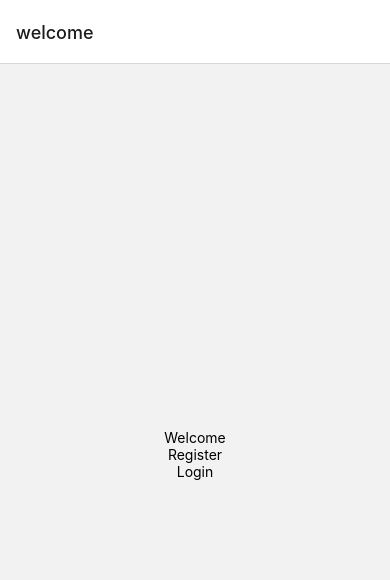
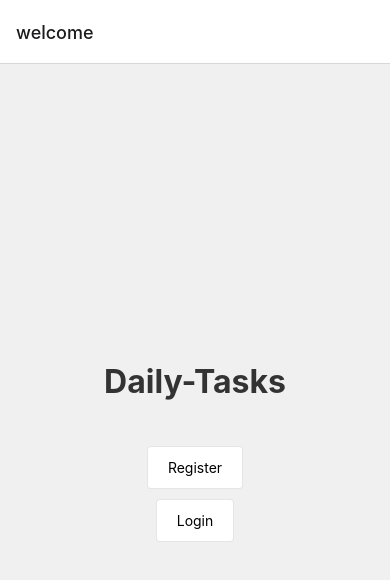
Before and after one commit to AxelH97/daily-tasks-app, a React Native app: screen / in a window 390 px wide. Shown: the top 580 px of the page. Built offline with nearby package versions, Linux system fonts and the light colour scheme.

Commit message:
feature: styleSheet Welcome

```diff
--- a/src/pages/WelcomeScreen.js
+++ b/src/pages/WelcomeScreen.js
@@ -1,24 +1,74 @@
 import React from "react";
-import { View, Text, TouchableOpacity } from "react-native";
+import { View, Text, TouchableOpacity, StyleSheet } from "react-native";
 import { useNavigation } from "@react-navigation/native";
 import { paths } from "../features/navigation/routing/paths";
 
-export default function WelcomeScreen() {
+const WelcomeScreen = () => {
   const navigation = useNavigation();
 
   return (
-    <View style={{ flex: 1, justifyContent: "center", alignItems: "center" }}>
-      <Text>Welcome</Text>
+    <View style={styles.container}>
+      <Text style={styles.welcomeText}>Daily-Tasks</Text>
       <TouchableOpacity onPress={() => navigation.navigate(paths.register)}>
-        <View style={{ flexDirection: "row", alignItems: "center" }}>
-          <Text>Register</Text>
+        <View style={styles.button}>
+          <Text style={styles.buttonText}>Register</Text>
         </View>
       </TouchableOpacity>
       <TouchableOpacity onPress={() => navigation.navigate(paths.login)}>
-        <View style={{ flexDirection: "row", alignItems: "center" }}>
-          <Text>Login</Text>
+        <View style={styles.button}>
+          <Text style={styles.buttonText}>Login</Text>
         </View>
       </TouchableOpacity>
     </View>
   );
-}
+};
+const styles = StyleSheet.create({
+  container: {
+    flex: 1,
+    justifyContent: "center",
+    alignItems: "center",
+    backgroundColor: "#f0f0f0", // Hintergrundfarbe
+  },
+  welcomeText: {
+    fontSize: 32,
+    fontWeight: "bold",
+    marginBottom: 40,
+    color: "#333", // Textfarbe
+  },
+  buttonContainer: {
+    flexDirection: "row", // Anordnung der Buttons nebeneinander
+    justifyContent: "center", // Zentrieren der Buttons horizontal
+    alignItems: "center", // Zentrieren der Buttons vertikal
+    width: "80%", // Breite des Containers
+  },
+  button: {
+    alignItems: "center",
+    backgroundColor: "#FFFFFF",
+    borderWidth: 1,
+    borderColor: "rgba(0, 0, 0, 0.1)",
+    borderRadius: 4,
+    shadowColor: "rgba(0, 0, 0, 0.02)",
+    shadowOffset: { width: 0, height: 1 },
+    shadowOpacity: 0.25,
+    shadowRadius: 3.84,
+    elevation: 2,
+    color: "rgba(0, 0, 0, 0.85)",
+    fontFamily:
+      'system-ui,-apple-system,system-ui,"Helvetica Neue",Helvetica,Arial,sans-serif',
+    fontSize: 16,
+    fontWeight: "600",
+    lineHeight: 1.25,
+    marginVertical: 5,
+    paddingHorizontal: 20,
+    paddingVertical: 12,
+    textAlign: "center",
+    textDecoration: "none",
+    transition: "all 250ms",
+    userSelect: "none",
+    WebkitUserSelect: "none",
+    touchAction: "manipulation",
+    width: "auto",
+  },
+});
+
+export default WelcomeScreen;
```
